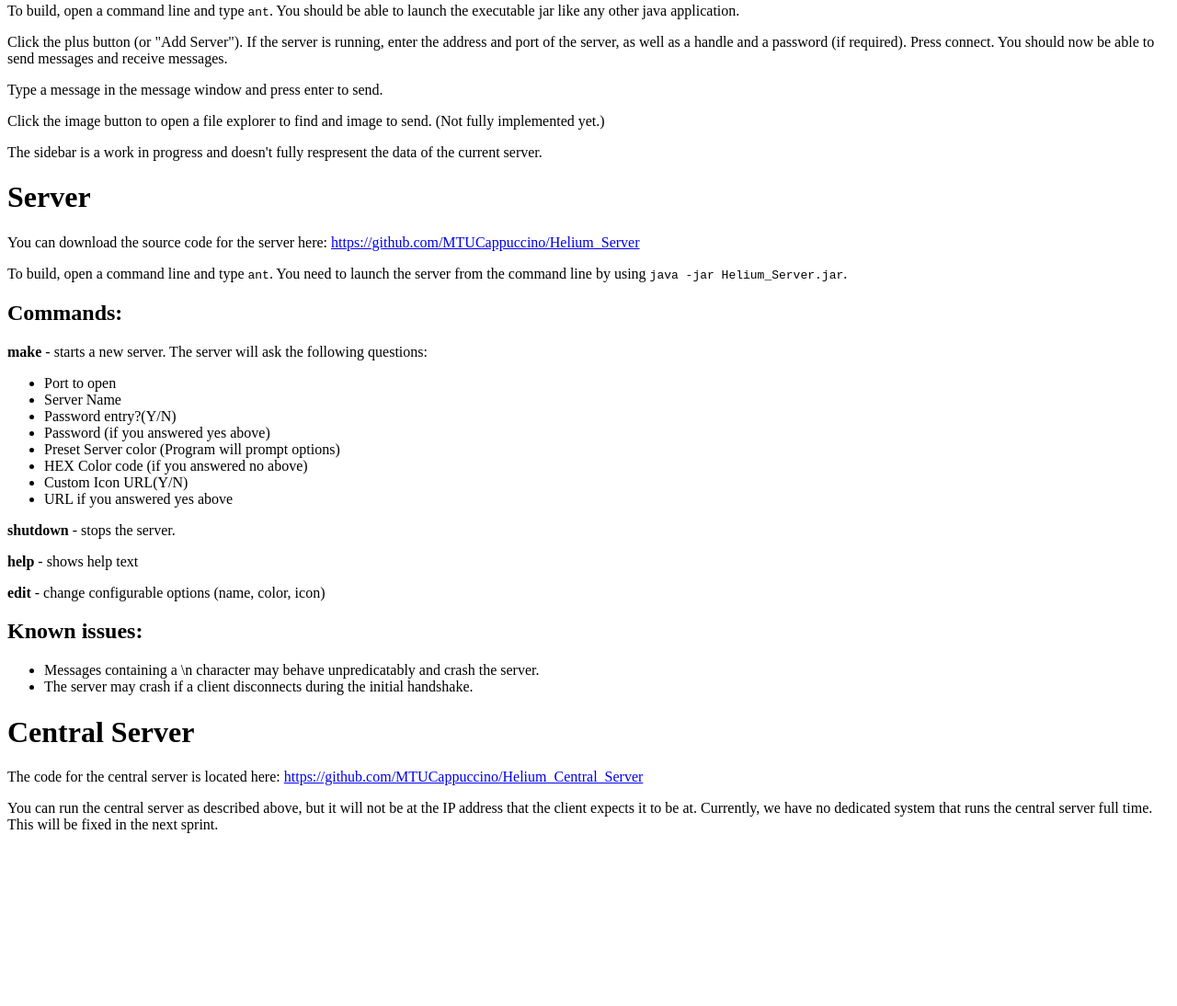
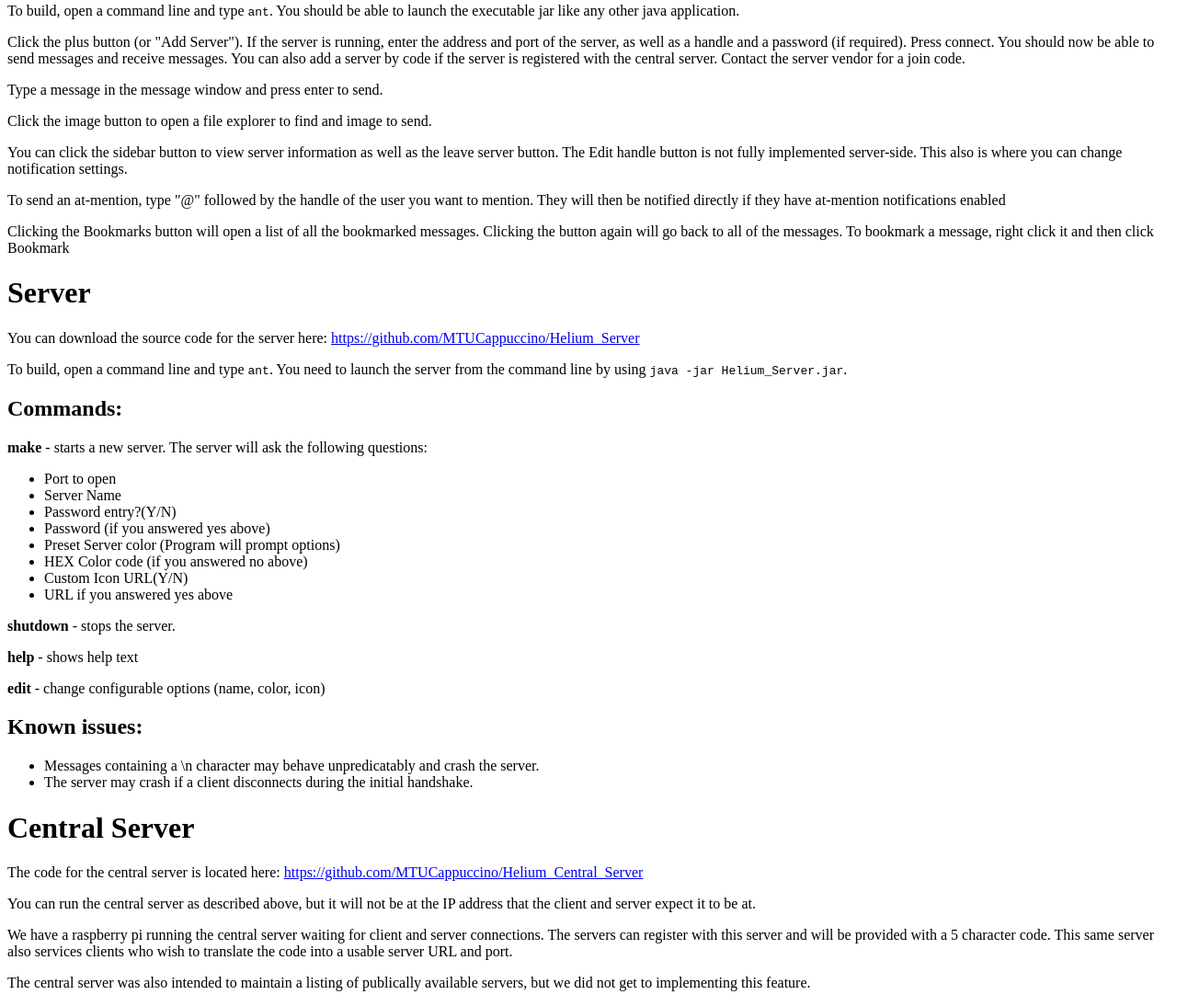
Before and after one commit to MTUCappuccino/mtucappuccino.github.io, a plain HTML site: page index.html in a window 1280 px wide. Shown: the part 219-1313 px from the top of the page at 92% size. Before the commit the page ends 1141 px from the top, so only its background shows below. Drawn offline with Linux system fonts and the light colour scheme.

Commit message:
updated docs

```diff
--- a/index.html
+++ b/index.html
@@ -10,10 +10,16 @@
     executable jar like any other java application.</p>
 <p>Click the plus button (or "Add Server"). If the server is running, enter the address and port of the server, as
 well as a handle and a password (if required). Press connect. You should now
-be able to send messages and receive messages. </p>
+be able to send messages and receive messages. You can also add a server by code if the server is
+registered with the central server. Contact the server vendor for a join code.</p>
 <p>Type a message in the message window and press enter to send.</p>
-<p>Click the image button to open a file explorer to find and image to send. (Not fully implemented yet.)</p>
-<p>The sidebar is a work in progress and doesn't fully respresent the data of the current server.</p>
+<p>Click the image button to open a file explorer to find and image to send.</p>
+<p>You can click the sidebar button to view server information as well as the leave server button. The Edit
+  handle button is not fully implemented server-side. This also is where you can change notification settings.</p>
+  <p>To send an at-mention, type "@" followed by the handle of the user you want to mention. They
+    will then be notified directly if they have at-mention notifications enabled</p>
+<p>Clicking the Bookmarks button will open a list of all the bookmarked messages. Clicking the button
+    again will go back to all of the messages. To bookmark a message, right click it and then click Bookmark</p>
 <h1>Server</h1>
 <p>You can download the source code for the server here:
 <a href="https://github.com/MTUCappuccino/Helium_Server">https://github.com/MTUCappuccino/Helium_Server</a></p>
@@ -41,11 +47,14 @@ be able to send messages and receive messages. </p>
     <li>The server may crash if a client disconnects during the initial handshake.</li>
 </ul>
 <h1>Central Server</h1>
-<p>The code for the central server is located here:
-    <a href="https://github.com/MTUCappuccino/Helium_Central_Server">https://github.com/MTUCappuccino/Helium_Central_Server</a></p>
+<p>The code for the central server is located here:    <a href="https://github.com/MTUCappuccino/Helium_Central_Server">https://github.com/MTUCappuccino/Helium_Central_Server</a></p>
 <p>You can run the central server as described above, but it will not be at the IP address
-    that the client expects it to be at. Currently, we have no dedicated system that runs the
-        central server full time. This will be fixed in the next sprint.</p>
-</p>
+    that the client and server expect it to be at.</p>
+<p>We have a raspberry pi running the central server waiting for client and server connections.
+  The servers can register with this server and will be provided with a 5 character code.
+  This same server also services clients who wish to translate the code into a usable
+  server URL and port.</p>
+  <p>The central server was also intended to maintain a listing of publically available servers,
+    but we did not get to implementing this feature.</p>
 
 </html>
```
Also changed, not shown: design_docs/index.html (+0 -6 lines).
